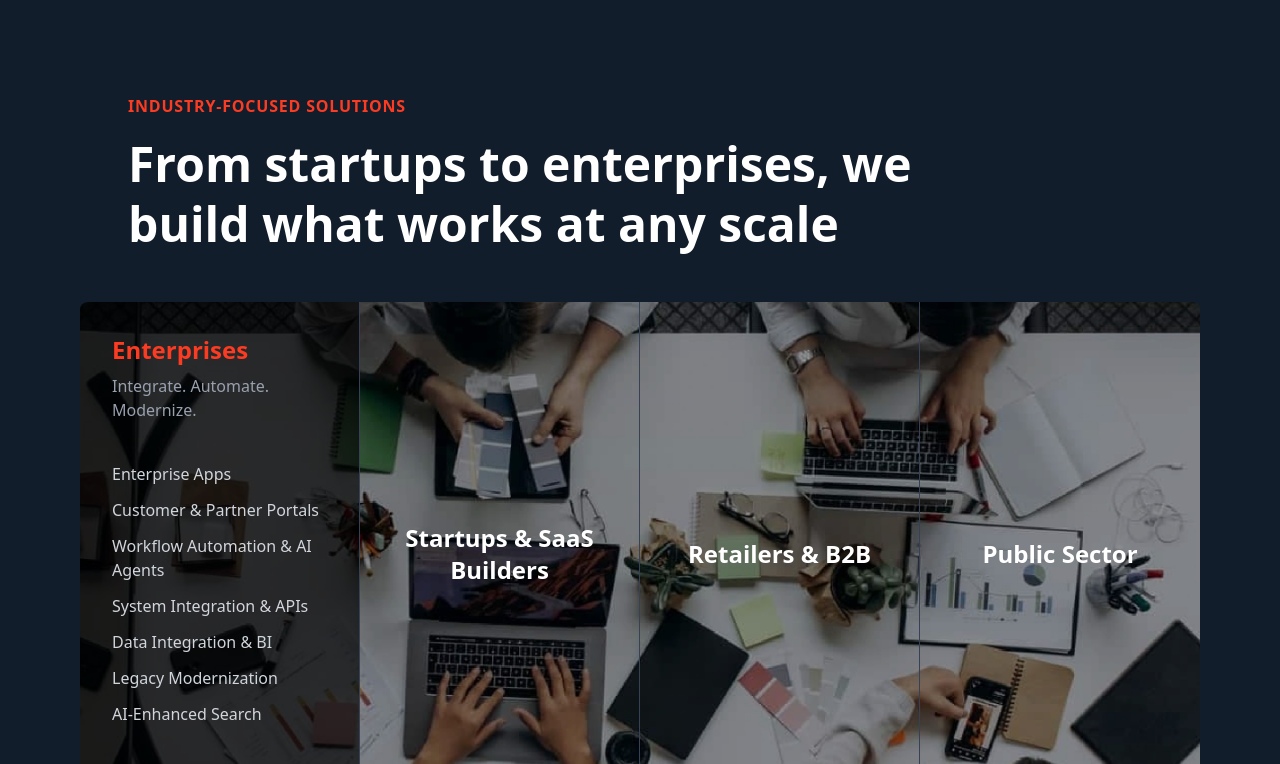
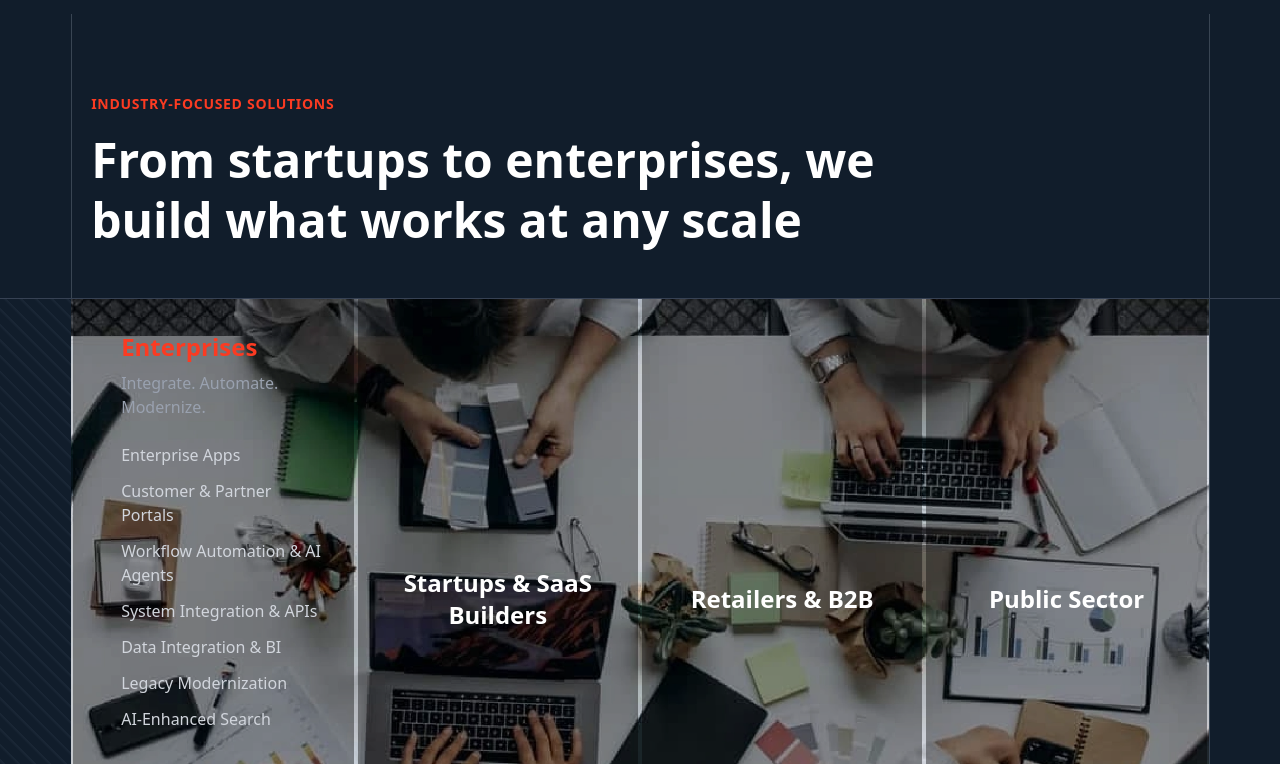
Before and after one commit to abdullah-fareed1/synergic, a Next.js app: page / in a window 1280 px wide. Shown: the part 4756-5520 px from the top of the page. Built offline with nearby package versions, Linux system fonts and the light colour scheme.

Commit message:
fixed Industry Focused Section: added gridlines, and fixed major design issues

```diff
--- a/app/home/sections/ChooseCombineGrow.tsx
+++ b/app/home/sections/ChooseCombineGrow.tsx
@@ -272,7 +272,7 @@ export default function ChooseCombineGrow() {
                   style={{ right: "11.11%" }}
                 />
 
-                {/* Diagonal striped background - starts at line 4 (72.22% of screen) and goes to end of screen */}
+                {/* Diagonal striped background */}
                 <div
                   className="absolute h-1/2 pointer-events-none"
                   style={{
--- a/app/home/sections/IndustryFocusedSection.tsx
+++ b/app/home/sections/IndustryFocusedSection.tsx
@@ -1,21 +1,10 @@
 'use client';
 
-import { useState, useEffect } from 'react';
-import { ChevronLeft, ChevronRight } from 'lucide-react';
+import { useState } from 'react';
+import { GridSection, GridContainer, GridCol } from "../../components";
 
 const IndustryFocusedSection = () => {
   const [activeSlide, setActiveSlide] = useState(0);
-  const [isMobile, setIsMobile] = useState(false);
-
-  useEffect(() => {
-    const checkMobile = () => {
-      setIsMobile(window.innerWidth < 768);
-    };
-
-    checkMobile();
-    window.addEventListener('resize', checkMobile);
-    return () => window.removeEventListener('resize', checkMobile);
-  }, []);
 
   const industries = [
     {
@@ -61,68 +50,154 @@ const IndustryFocusedSection = () => {
   };
 
   return (
-    <section className="w-full min-h-screen bg-[#111D2B] overflow-hidden px-6 md:px-12 lg:px-16 xl:px-20">
-      {/* Content Container */}
-      <div className="w-full min-h-screen flex flex-col">
-        {/* Header Section */}
-        <div className="px-2 md:px-6 lg:px-12 pt-12 md:pt-16 lg:pt-20 pb-8 md:pb-12 bg-[#111D2B]">
-          <p className="text-[#FB3B22] text-sm md:text-base font-bold uppercase tracking-wider mb-4">
-            Industry-Focused Solutions
+    <>
+      {/* DESKTOP VERSION - Grid Layout */}
+      <div className="hidden lg:block">
+        {/* Section 1: Header */}
+        <GridSection
+          bgColor="bg-[#111D2B]"
+          showLines={[true, false, false, false, true]}
+          className="text-white pt-20 pb-12"
+          desktopOnly={true}
+        >
+          <GridContainer>
+            <GridCol span="ABCD" className="px-5">
+              <p className="text-[#FB3B22] text-sm font-bold uppercase tracking-wider mb-4">
+                INDUSTRY-FOCUSED SOLUTIONS
               </p>
-          <h2 className="text-white text-3xl md:text-4xl lg:text-5xl font-bold leading-tight max-w-4xl">
+              <h2 className="text-5xl font-bold leading-tight max-w-4xl">
                 From startups to enterprises, we build what works at any scale
               </h2>
-        </div>
+            </GridCol>
+          </GridContainer>
+        </GridSection>
 
-        {/* Cards Section - Desktop */}
-        <div className="hidden md:grid md:grid-cols-4 flex-1 relative overflow-hidden rounded-lg">
-          {/* Background Image for Cards */}
+
+        {/* Section 2: Cards with Background Image */}
+        <GridSection
+          bgColor="bg-[#111D2B]"
+          showLines={[true, false, false, false, true]}
+          className="text-white border-t border-b border-gray-700 relative"
+          desktopOnly={true}
+        >
+          {/* Diagonal Striped Background - Left Side */}
           <div
-            className="absolute inset-0 bg-cover bg-center"
-            style={{ backgroundImage: 'url(/industryfocusedsolutions.webp)' }}
+            className="absolute left-0 top-0 bottom-0 w-[5.56%] pointer-events-none"
+            style={{
+              backgroundImage: `repeating-linear-gradient(
+                45deg,
+                transparent,
+                transparent 8px,
+                rgba(100, 116, 139, 0.1) 10px,
+                rgba(100, 116, 139, 0.1) 11px
+              )`
+            }}
           />
-          {industries.map((industry, index) => (
-            <div
-              key={index}
-              className={`relative z-10 border-r border-gray-700 last:border-r-0 ${
-                industry.isHighlighted
-                  ? 'bg-black/80'
-                  : 'bg-black/40 hover:bg-black/60 transition-all duration-300'
-              }`}
+
+          <GridContainer className="min-h-150 relative">
+            {/* Background Image Column - ABCD */}
+            <GridCol
+              span="ABCD"
+              position="absolute"
+              className="z-0 h-full"
+              style={{
+                backgroundImage: 'url(/industryfocusedsolutions.webp)',
+                backgroundSize: 'cover',
+                backgroundPosition: 'center'
+              }}
             >
-              <div className={`h-full flex flex-col ${industry.isHighlighted ? 'justify-start' : 'justify-center items-center text-center'} p-6 lg:p-8 ${!industry.isHighlighted ? 'pt-[66%]' : ''}`}>
-                <h3 className={`text-xl lg:text-2xl font-bold mb-2 ${
-                  industry.isHighlighted ? 'text-[#FB3B22]' : 'text-white'
-                }`}>
-                  {industry.title}
+              <div className="h-150"></div>
+            </GridCol>
+
+            {/* Column A - Enterprises */}
+            <GridCol span="A" className="relative z-10 group">
+              <div className="h-150 bg-black/40 hover:bg-black/70 transition-all duration-300 mx-0.5">
+                <div className="h-full flex flex-col justify-start items-start text-left p-8 pl-12">
+                  <h3 className="text-2xl font-bold mb-2 text-[#FB3B22]">
+                    {industries[0].title}
                   </h3>
-
-                {industry.subtitle && (
-                  <p className="text-gray-400 text-sm lg:text-base mb-6">
-                    {industry.subtitle}
+                  <p className="text-gray-400 text-base mb-6">
+                    {industries[0].subtitle}
                   </p>
-                )}
-
-                {industry.services.length > 0 && (
-                  <ul className="space-y-3 mt-4">
-                    {industry.services.map((service, idx) => (
+                  <ul className="space-y-3">
+                    {industries[0].services.map((service, idx) => (
                       <li
                         key={idx}
-                        className="text-gray-300 text-sm lg:text-base hover:text-white transition-colors cursor-pointer"
+                        className="text-gray-300 text-base hover:text-white transition-colors cursor-pointer"
                       >
                         {service}
                       </li>
                     ))}
                   </ul>
-                )}
                 </div>
               </div>
-          ))}
+            </GridCol>
+
+            {/* Column B - Startups & SaaS */}
+            <GridCol span="B" className="relative z-10 group">
+              <div className="h-150 bg-black/40 hover:bg-black/70 transition-all duration-300 mx-0.5">
+                <div className="h-full flex flex-col justify-center items-center text-center p-8">
+                  <h3 className="text-2xl font-bold text-white">
+                    {industries[1].title}
+                  </h3>
+                </div>
+              </div>
+            </GridCol>
+
+            {/* Column C - Retailers & B2B */}
+            <GridCol span="C" className="relative z-10 group">
+              <div className="h-150 bg-black/40 hover:bg-black/70 transition-all duration-300 mx-0.5">
+                <div className="h-full flex flex-col justify-center items-center text-center p-8">
+                  <h3 className="text-2xl font-bold text-white">
+                    {industries[2].title}
+                  </h3>
+                </div>
+              </div>
+            </GridCol>
+
+            {/* Column D - Public Sector */}
+            <GridCol span="D" className="relative z-10 group">
+              <div className="h-150 bg-black/40 hover:bg-black/70 transition-all duration-300 mx-0.5">
+                <div className="h-full flex flex-col justify-center items-center text-center p-8">
+                  <h3 className="text-2xl font-bold text-white">
+                    {industries[3].title}
+                  </h3>
+                </div>
+              </div>
+            </GridCol>
+          </GridContainer>
+        </GridSection>
+
+        {/* Spacer section below cards */}
+        <GridSection
+          bgColor="bg-[#111D2B]"
+          showLines={[true, false, false, false, true]}
+          className="h-16"
+          desktopOnly={true}
+        >
+          <GridContainer>
+            <GridCol span="ABCD">
+              <div></div>
+            </GridCol>
+          </GridContainer>
+        </GridSection>
       </div>
 
-        {/* Cards Section - Mobile Carousel */}
-        <div className="md:hidden relative w-full" style={{ height: '70vh' }}>
-          {/* Background Image for Mobile Cards */}
+      {/* MOBILE VERSION - Carousel */}
+      <section className="lg:hidden bg-[#111D2B] text-white">
+        {/* Header */}
+        <div className="px-[5.56%] py-12">
+          <p className="text-[#FB3B22] text-xs font-bold uppercase tracking-wider mb-4">
+            INDUSTRY-FOCUSED SOLUTIONS
+          </p>
+          <h2 className="text-2xl font-bold leading-tight">
+            From startups to enterprises, we build what works at any scale
+          </h2>
+        </div>
+
+        {/* Carousel */}
+        <div className="relative" style={{ height: '50vh' }}>
+          {/* Background Image */}
           <div
             className="absolute inset-0 bg-center"
             style={{
@@ -132,7 +207,7 @@ const IndustryFocusedSection = () => {
             }}
           />
 
-          <div className="h-full overflow-hidden relative z-10 rounded-lg">
+          <div className="h-full overflow-hidden relative z-10">
             <div
               className="flex h-full transition-transform duration-500 ease-out"
               style={{ transform: `translateX(-${activeSlide * 100}%)` }}
@@ -146,7 +221,7 @@ const IndustryFocusedSection = () => {
                       : 'bg-black/60'
                   }`}
                 >
-                  <div className={`h-full flex flex-col ${industry.isHighlighted ? 'justify-start' : 'justify-center items-center text-center'} p-8 ${!industry.isHighlighted ? 'pt-[66%]' : ''}`}>
+                  <div className={`h-full flex flex-col ${industry.isHighlighted ? 'justify-start items-start text-left p-8' : 'justify-center items-center text-center p-8'}`}>
                     <h3 className={`text-2xl font-bold mb-2 ${
                       industry.isHighlighted ? 'text-[#FB3B22]' : 'text-white'
                     }`}>
@@ -176,26 +251,11 @@ const IndustryFocusedSection = () => {
               ))}
             </div>
           </div>
-
-          {/* Navigation Arrows */}
-          <button
-            onClick={prevSlide}
-            className="absolute left-4 top-1/2 -translate-y-1/2 bg-white/10 hover:bg-white/20 backdrop-blur-sm rounded-full p-2 transition-all"
-            aria-label="Previous slide"
-          >
-            <ChevronLeft className="w-6 h-6 text-white" />
-          </button>
-
-          <button
-            onClick={nextSlide}
-            className="absolute right-4 top-1/2 -translate-y-1/2 bg-white/10 hover:bg-white/20 backdrop-blur-sm rounded-full p-2 transition-all"
-            aria-label="Next slide"
-          >
-            <ChevronRight className="w-6 h-6 text-white" />
-          </button>
+        </div>
 
         {/* Dots Indicator */}
-          <div className="absolute bottom-8 left-1/2 -translate-x-1/2 flex gap-2">
+        <div className="bg-[#0A1929] py-6 flex justify-center">
+          <div className="flex gap-2">
             {industries.map((_, index) => (
               <button
                 key={index}
@@ -210,8 +270,8 @@ const IndustryFocusedSection = () => {
             ))}
           </div>
         </div>
-      </div>
       </section>
+    </>
   );
 };
 
```
Lines whose indentation alone changed are shown as unchanged.
